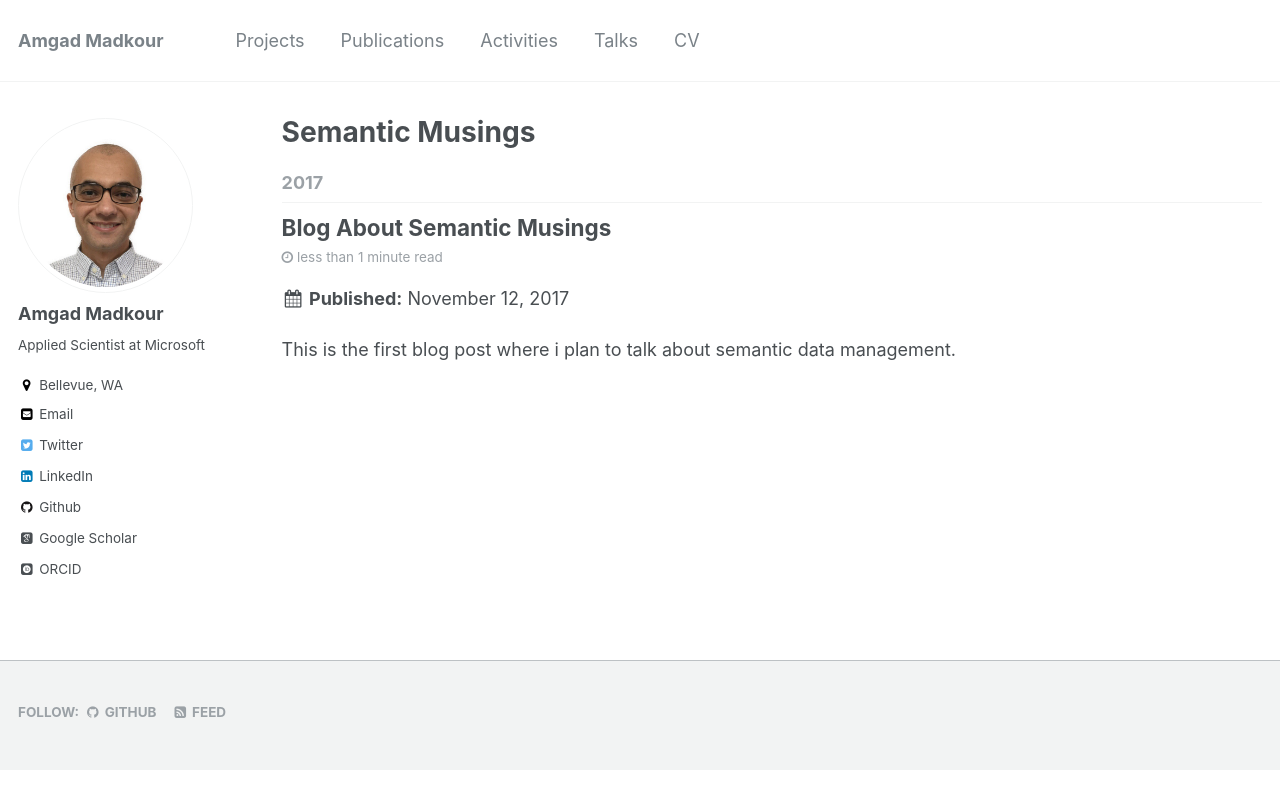
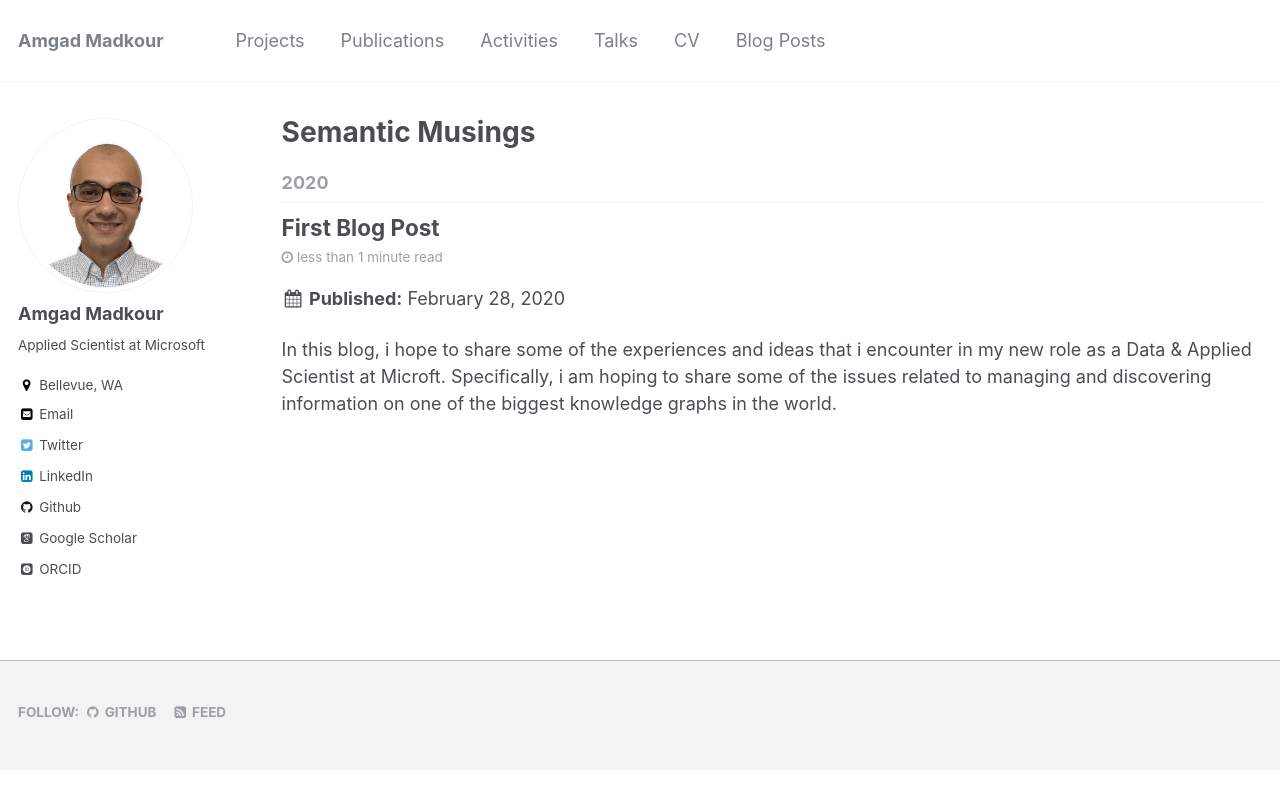
Before and after one commit to amgadmadkour/amgadmadkour.github.io, a Jekyll site: the page built from _pages/year-archive.html, in a window 1280 px wide. Shown: the top 809 px of the page. Built offline with Jekyll 4.4.1, drawn with Linux system fonts in a browser that asks for light colours; some web fonts are replaced.

Commit message:
Add blog support and update bio info

```diff
--- a/_data/navigation.yml
+++ b/_data/navigation.yml
@@ -15,5 +15,5 @@ main:
   - title: "CV"
     url: /cv.html
 
-  # - title: "Blog Posts"
-  #   url: /year-archive/
+  - title: "Blog Posts"
+    url: /year-archive/
--- a/_pages/cv.md
+++ b/_pages/cv.md
@@ -11,7 +11,7 @@ redirect_from:
 
 ## Current Role
 
-* Microsoft AI & Research (AI+R)
+* Data & Applied Scientist, Microsoft AI & Research (AI+R)
 
 ## Internships
 
--- a/_posts/2017-11-12-semantic-musings.md
+++ /dev/null
@@ -1,10 +0,0 @@
----
-title: 'Blog About Semantic Musings'
-date: 2017-11-12
-sitemap: false
-permalink: /posts/2017/11/semantic-musings.html
-tags:
-  - semanticdatamanagement
----
-
-This is the first blog post where i plan to talk about semantic data management.
--- /dev/null
+++ b/_posts/2020-02-28-first-blog-post.md
@@ -0,0 +1,18 @@
+---
+title: 'First Blog Post'
+date: 2020-02-28
+sitemap: false
+permalink: /posts/2020/28/first-blog-post.html
+tags:
+  - about
+---
+
+In this blog, i hope to share some of the experiences and ideas that i encounter in my new role as a Data & Applied Scientist at Microft. Specifically, i am hoping to share some of the issues related to managing and discovering information on one of the biggest knowledge graphs in the world.
+
+The blog will be covering the following topics:
+- Data Management - Graph data management challenges.
+- Data Integration - Entity resolution challenges.
+- Data Quality - The usage of analytics in enhancing the data quality of the graph
+- Graph/Data Mining - Data science aspects of Knowledge graphs.
+
+I also intend to share solutions for common issues (e.g. search/operating systems/programming languages) that i face on my day-to-day tasks.
```
Also changed, not shown: _pages/projects.md (+4 -2 lines).
